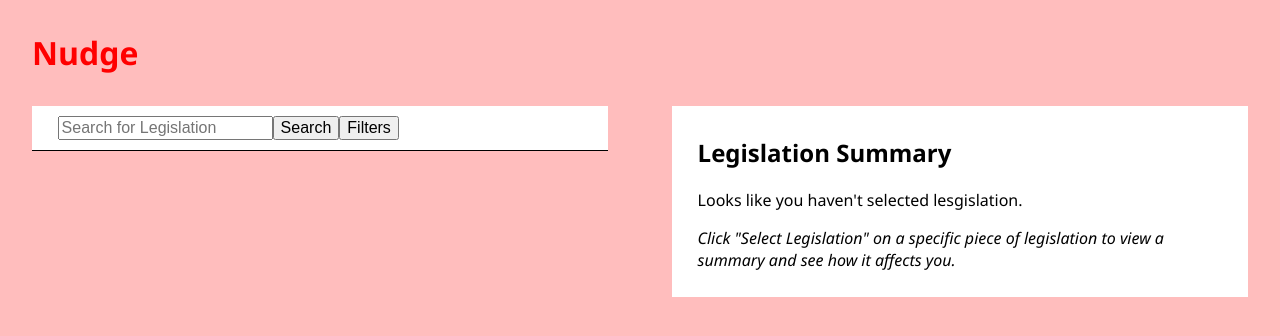
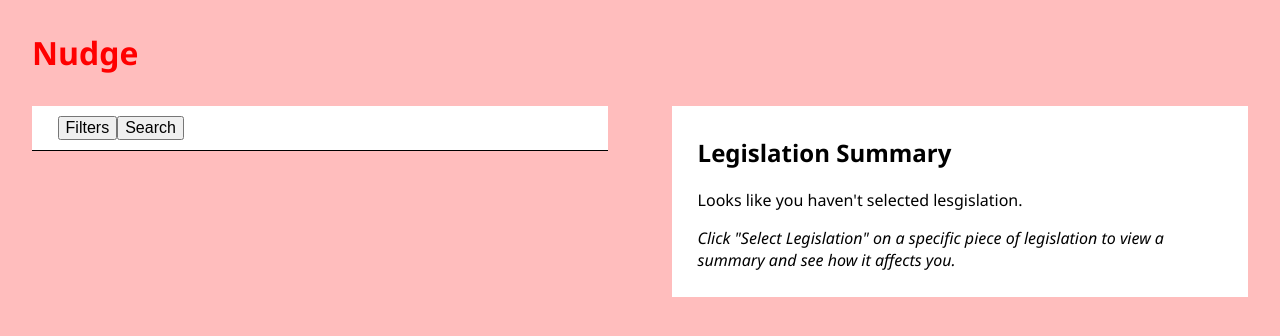
Before and after one commit to 436-Nudge/nudge-web, a React (Vite) app: page / in a window 1280 px wide. Shown: the top 336 px of the page. Built offline with nearby package versions, Linux system fonts and the light colour scheme; no server answers; the HTML template or start-up script is replaced by a standard one.

Commit message:
remove search input (ProPublica doesnt have)

```diff
--- a/src/components/SearchBar.jsx
+++ b/src/components/SearchBar.jsx
@@ -10,8 +10,7 @@ import React, {useState} from 'react'
  * used.
  */
 class LegislationSearch {
-    constructor(input, status = null, congress = 117, chamber = "both") {
-        this.input = input;
+    constructor(status = "introduced", congress = 117, chamber = "both") {
         this.status = status;
         this.chamber = chamber;
         this.congress = congress;
@@ -26,7 +25,6 @@ class LegislationSearch {
  */
 const SearchBar = ({submitSearch}) => {
     const [filtersToggled, toggleFilters] = useState(false);
-    const [searchInput, setSearchInput] = useState("");
     const [searchStatus, setSearchStatus] = useState(undefined);
     const [searchChamber, setSearchChamber] = useState("both");
     const [searchCongress, setSearchCongress] = useState(117);
@@ -49,13 +47,6 @@ const SearchBar = ({submitSearch}) => {
     return (
         <div className='searchBar'>
             <form id = "searchBarForm" onSubmit={(e) => {submitSearchParameters(e)}}>
-                <input
-                    id="searchBarInput"
-                    placeholder="Search for Legislation"
-                    value={searchInput}
-                    onChange={(e)=>{setSearchInput(e.target.value)}}
-                ></input>
-                <input type = "submit" id="searchBarSubmit" value="Search"></input>
                 {/* Advanced Filters for Legislation */}
                 <input type = "button" id="searchBarFilterToggle" onClick={()=>{toggleSearchFilters()}} value="Filters"></input>
                 {filtersToggled && <div id = "searchBarFilters">
@@ -98,6 +89,7 @@ const SearchBar = ({submitSearch}) => {
                     </div>
                 </div>
             }
+            <input type = "submit" id="searchBarSubmit" value="Search"></input>
         </form>
     </div>
     )
```
